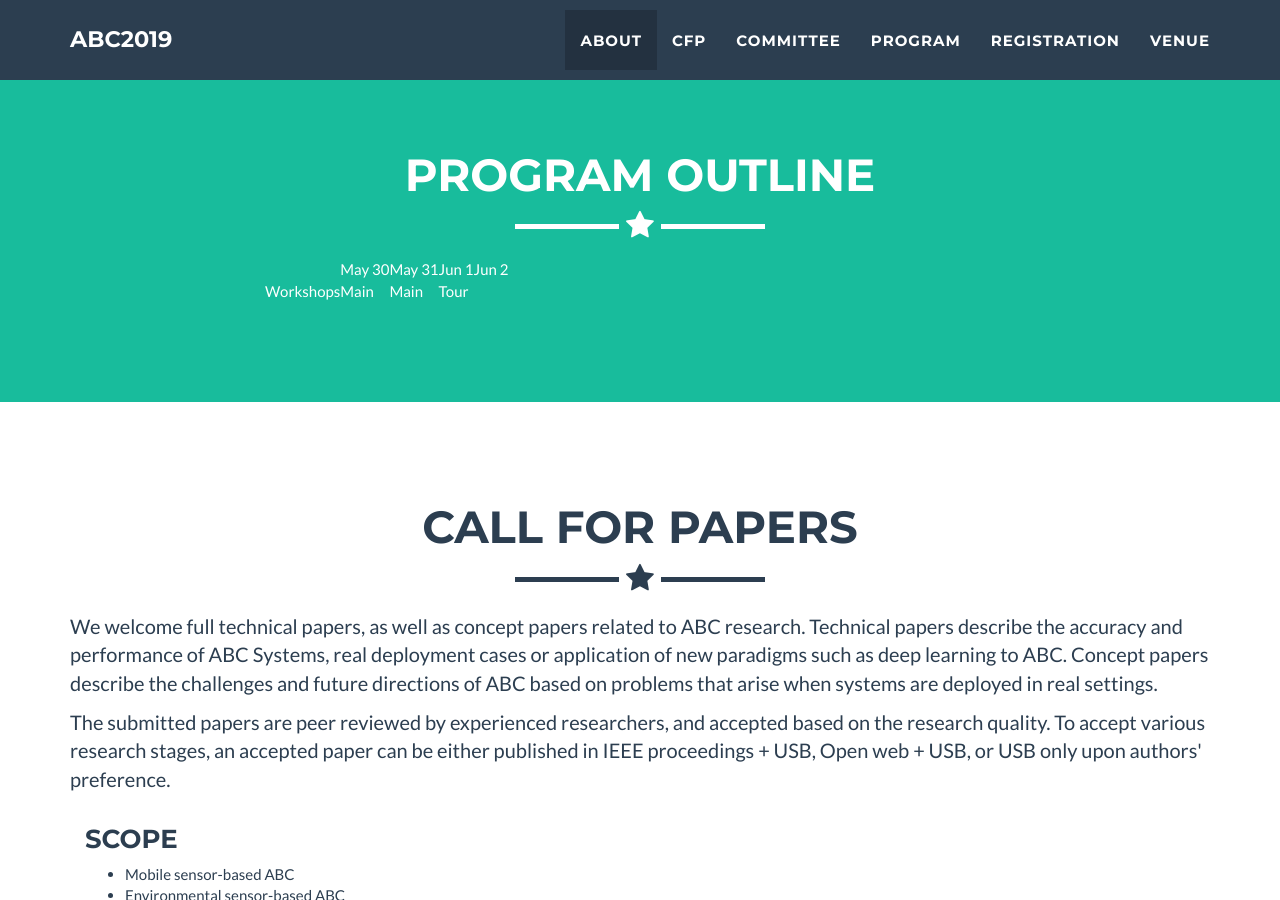
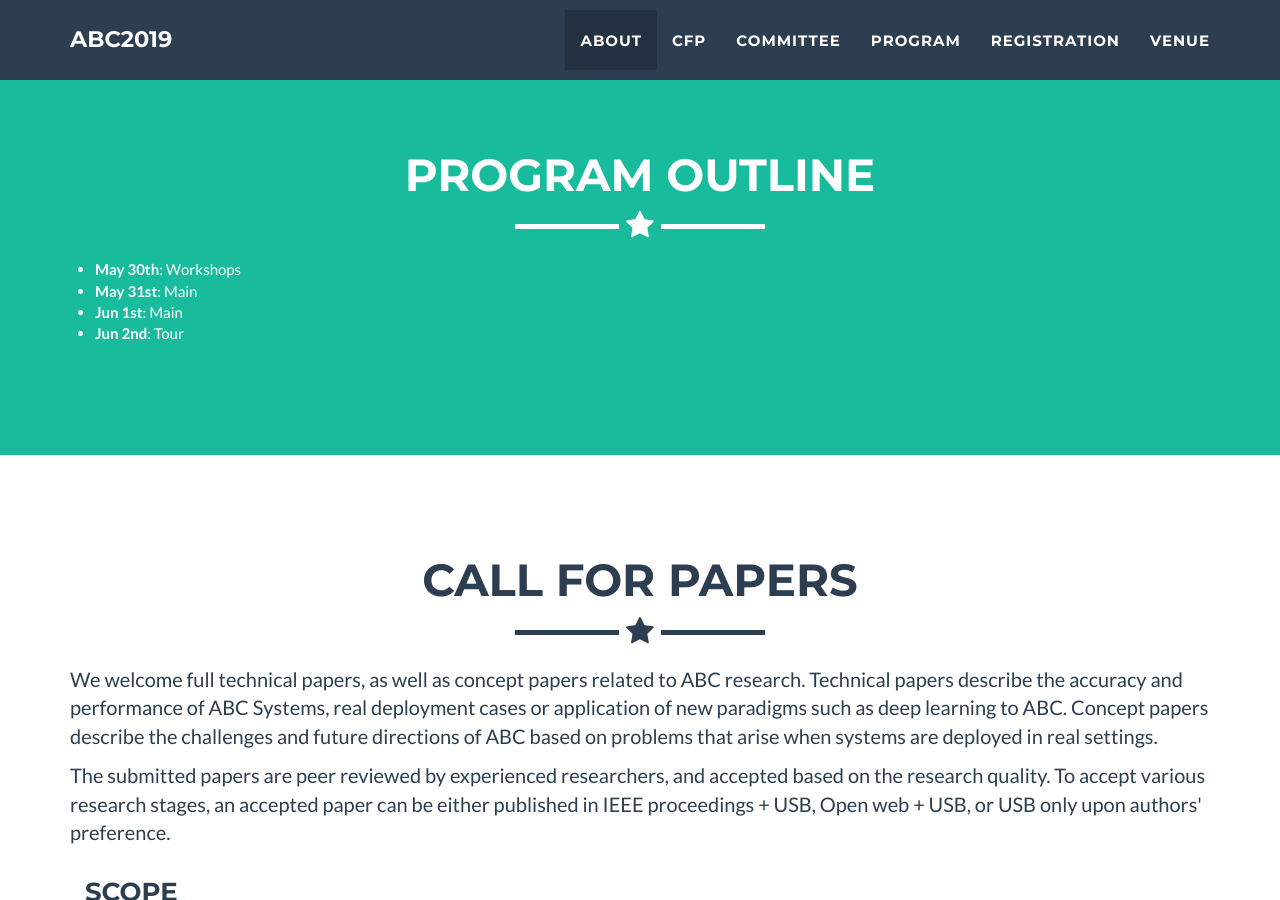
Before and after one commit to abc-research/2019, a Jekyll site: the page built from index.html, in a window 1280 px wide and 900 px high, scrolled down 1369 px. Built offline with Jekyll 4.4.1, drawn with Linux system fonts in a browser that asks for light colours.

Commit message:
Update program.html

```diff
--- a/_includes/program.html
+++ b/_includes/program.html
@@ -8,12 +8,12 @@
                 </div>
             </div>
             <div class="row">
-                <div class="col-lg-4 col-lg-offset-2">
-                 <table>
-                  <th><td>May 30</td><td>May 31</td><td>Jun 1</td><td>Jun 2</td></th>
-                  <tr><td>Workshops</td><td>Main</td><td>Main</td><td>Tour</td></tr>
-                 </table>
-                </div>
+              <ul>
+               <li><b>May 30th</b>: Workshops</li>
+               <li><b>May 31st</b>: Main</li>
+               <li><b>Jun 1st</b>: Main</li>
+               <li><b>Jun 2nd</b>: Tour</li>
+              </ul>
             </div>
         </div>
     </section>
```
